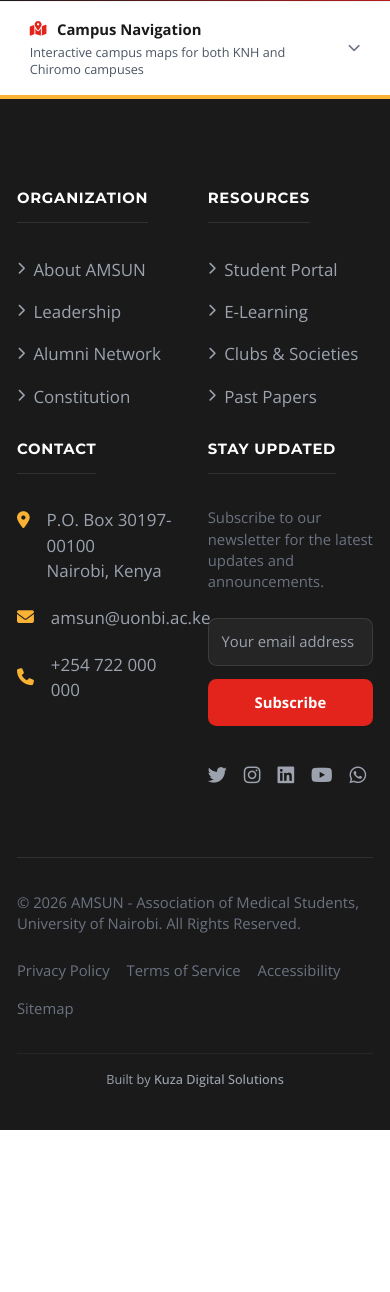
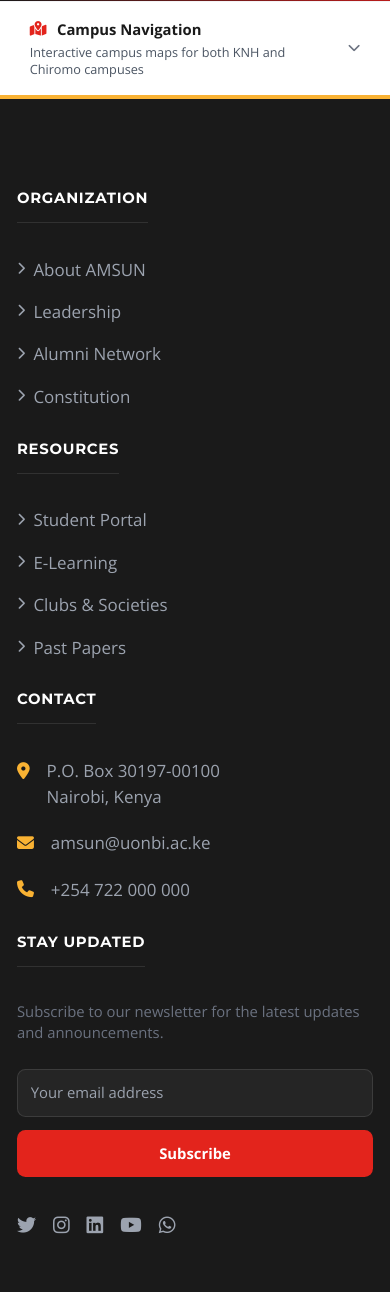
Before and after one commit to Joel-Masiaga/amsun-website-updated, a Django app: page /blogs/1/ in a window 390 px wide. Shown: the part 4540-5832 px from the top of the page. Before the commit the page ends 5670 px from the top, so only its background shows below. Run offline with Django 5.2, Linux system fonts and the light colour scheme; data comes from the database, SQL or seed files in the repository; parts of the project's set-up code (start-up, migrations or seed data) failed here and were passed over; some libraries are stand-ins or nearby versions; some web fonts are replaced.

Commit message:
Update footer layout in base.html for improved mobile responsiveness

```diff
--- a/amsun/core/templates/core/base.html
+++ b/amsun/core/templates/core/base.html
@@ -440,7 +440,7 @@
 
     <footer class="bg-amsun-black text-white pt-20 pb-10 border-t-4 border-amsun-gold relative">
         <div class="container mx-auto px-4">
-            <div class="grid grid-cols-2 md:grid-cols-2 lg:grid-cols-4 gap-6 lg:gap-12 text-base">
+            <div class="grid grid-cols-1 lg:grid-cols-4 gap-6 lg:gap-12 text-base">
                 <div>
                     <h4
                         class="text-white font-display font-bold mb-8 uppercase tracking-wider text-sm border-b border-white/10 pb-3 inline-block">
```
Also changed, not shown: amsun/core/static/core/conference/conference-pic-18.JPG.
